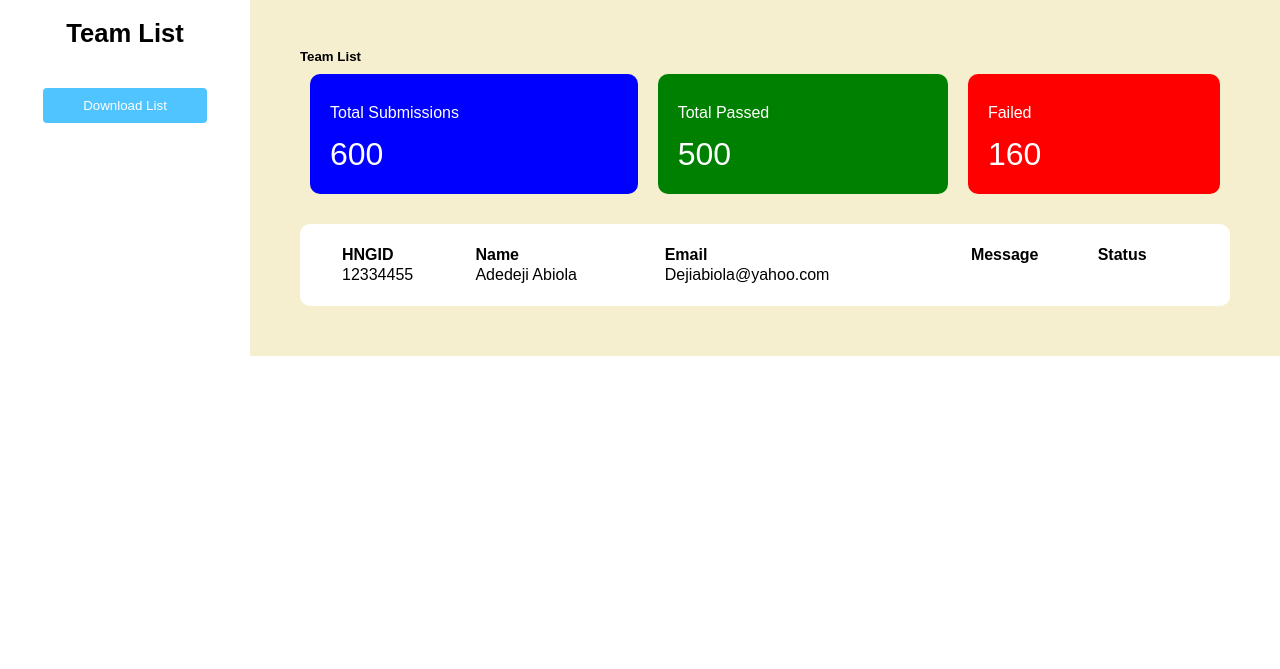
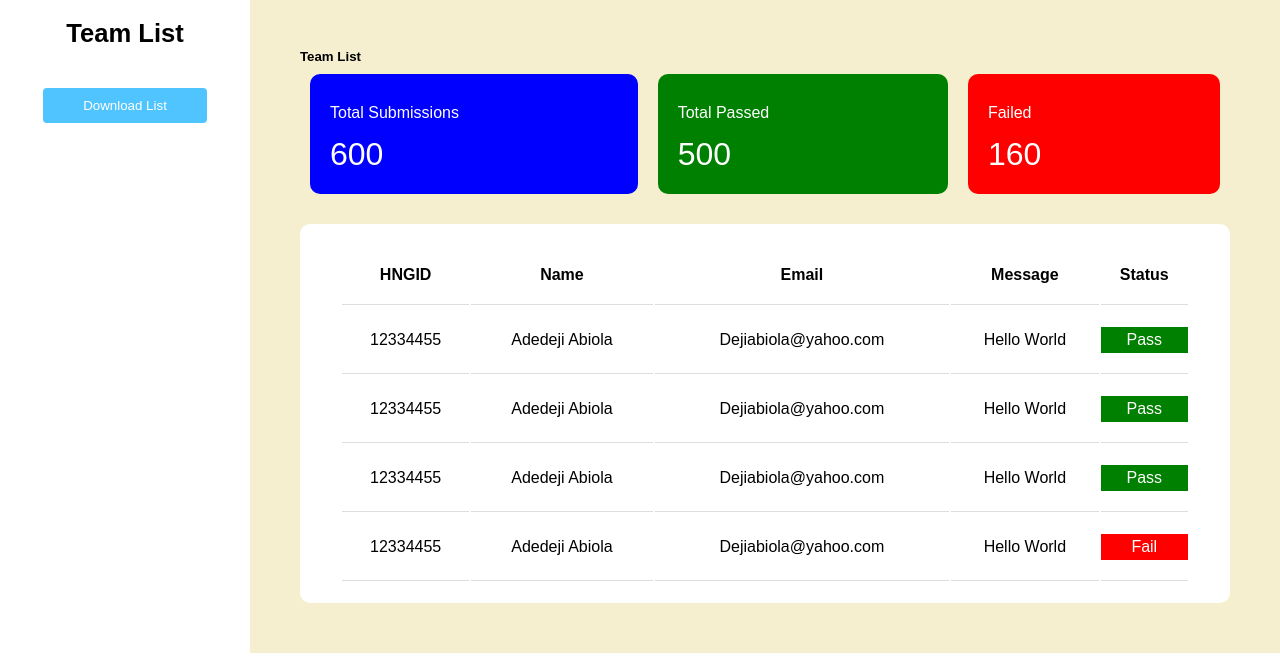
Before and after one commit to DestinyJunior/hng-storm-frontend, a PHP site: page / in a window 1280 px wide. Shown: the part 131-800 px from the top of the page. Run offline with PHP 8.4, Linux system fonts and the light colour scheme.

Commit message:
commit changes

```diff
--- a/index.html
+++ b/index.html
@@ -63,8 +63,29 @@
             <td>12334455</td>
             <td>Adedeji Abiola</td>
             <td>Dejiabiola@yahoo.com</td>
-            <td></td>
-            <td></td>
+            <td>Hello World</td>
+            <td><div class='pass'>Pass</div></td>
+          </tr>
+          <tr>
+            <td>12334455</td>
+            <td>Adedeji Abiola</td>
+            <td>Dejiabiola@yahoo.com</td>
+            <td>Hello World</td>
+            <td><div class='pass'>Pass</div></td>
+          </tr>
+          <tr>
+            <td>12334455</td>
+            <td>Adedeji Abiola</td>
+            <td>Dejiabiola@yahoo.com</td>
+            <td>Hello World</td>
+            <td><div class='pass'>Pass</div></td>
+          </tr>
+          <tr>
+            <td>12334455</td>
+            <td>Adedeji Abiola</td>
+            <td>Dejiabiola@yahoo.com</td>
+            <td>Hello World</td>
+            <td><div class='fail'>Fail</div></td>
           </tr>
         </tbody>
       </table>
--- a/styles.css
+++ b/styles.css
@@ -109,3 +109,26 @@ table {
   text-align: left;
   padding: 20px 40px;
 }
+
+
+table th, table td {
+  height: 50px;
+  vertical-align: middle;
+  text-align: center;
+  border-bottom: 1px solid #ddd;
+  padding: 20px 0;
+}
+
+
+
+.pass {
+  background-color: green;
+  color: white;
+  padding: 4px;
+}
+
+.fail {
+  background-color: red;
+  color: white;
+  padding: 4px;
+}
```
